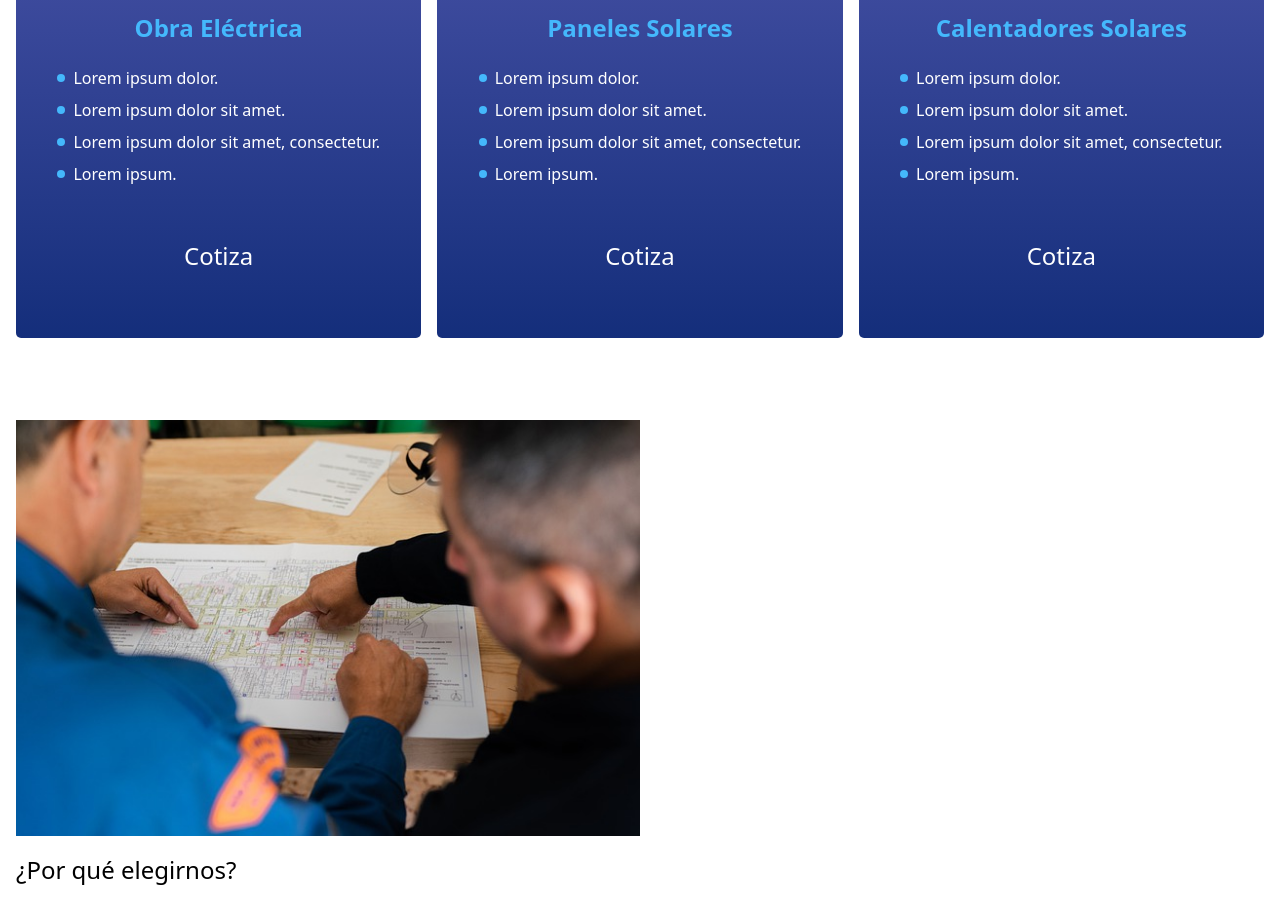
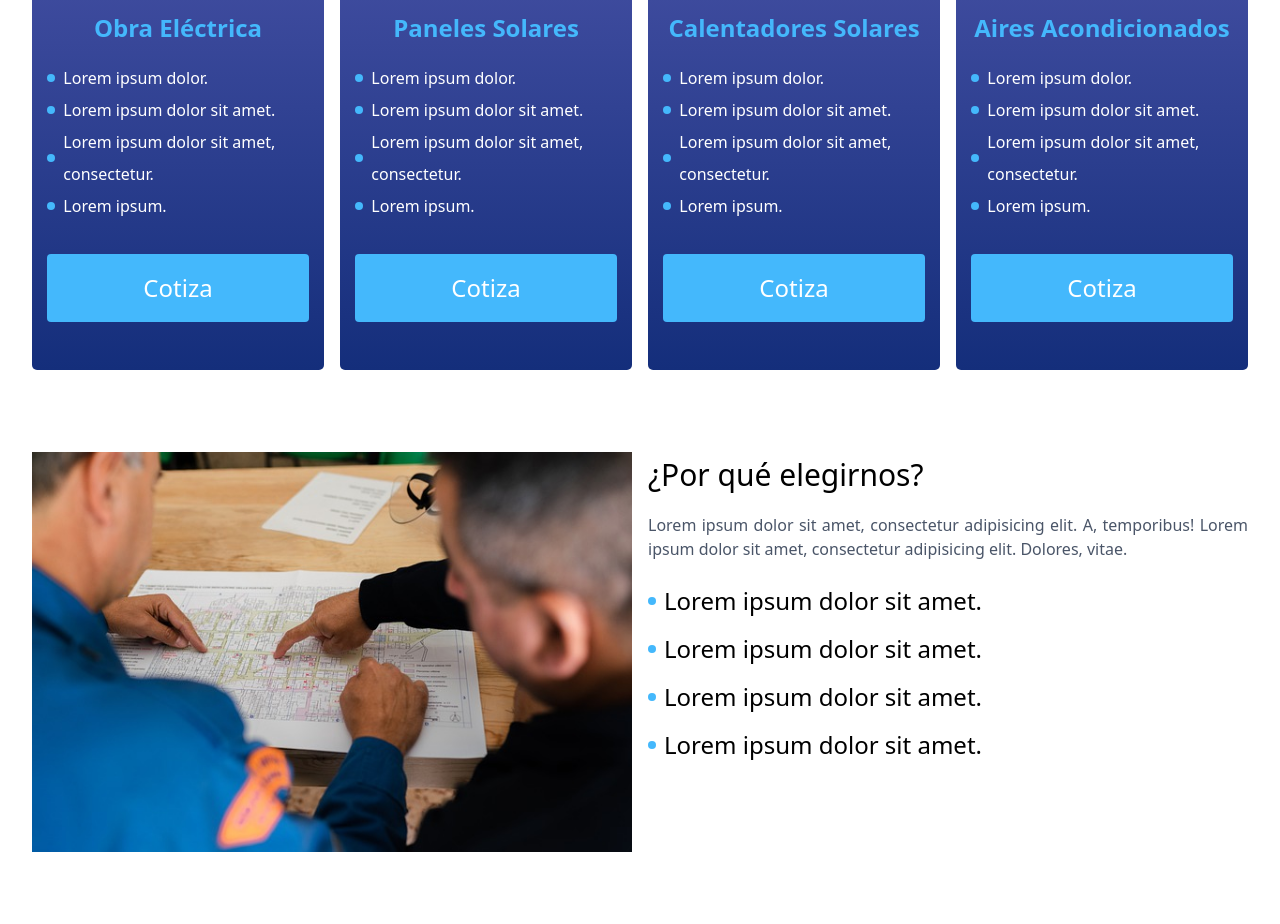
Before and after one commit to Jozaguts/proe-solar, a Nuxt app: page / in a window 1280 px wide. Shown: the part 1140-2064 px from the top of the page. Built offline with nearby package versions, Linux system fonts and the light colour scheme.

Commit message:
add card about us

```diff
--- a/assets/css/main.css
+++ b/assets/css/main.css
@@ -40,3 +40,19 @@
 .text-second-color{
   color: var(--second-color);
 }
+.li-text-custom{
+  position: relative;
+}
+.li-text-custom:before{
+  width: 8px;
+  height: 8px;
+  -webkit-border-radius: 50%;
+  -moz-border-radius: 50%;
+  border-radius: 50%;
+  content: '';
+  position: absolute;
+  left: 0;
+  top: 50%;
+  transform: translateY(-50%);
+  background: var(--info-color);
+}
--- a/components/AboutArea.vue
+++ b/components/AboutArea.vue
@@ -1,8 +1,19 @@
 <template>
     <div class="container mx-auto">
-      <div class="grid grid-cols-1 sm:grid-cols-1 md:grid-cols-1 lg:grid-cols-2 xl:grid-cols-2">
+      <div class="grid col-gap-4 grid-cols-1 sm:grid-cols-1 md:grid-cols-1 lg:grid-cols-2 xl:grid-cols-2">
         <div class="container mx-auto mb-4">
-          <img :src="image.src" :alt="image.alt">
+          <img :src="image.src" :alt="image.alt" class="w-full">
+        </div>
+        <div class="content-container">
+          <h1 class="text-3xl mb-4">¿Por qué elegirnos? </h1>
+          <p class="text-gray-700 text-justify mb-4">Lorem ipsum dolor sit amet, consectetur adipisicing elit. A, temporibus! Lorem ipsum dolor sit amet, consectetur adipisicing elit. Dolores, vitae.</p>
+          <ul class="pb-8 ">
+            <li class="text-left text-2xl li-text-custom pl-4 leading-loose">Lorem ipsum dolor sit amet.</li>
+            <li class="text-left text-2xl li-text-custom pl-4 leading-loose">Lorem ipsum dolor sit amet.</li>
+            <li class="text-left text-2xl li-text-custom pl-4 leading-loose">Lorem ipsum dolor sit amet.</li>
+            <li class="text-left text-2xl li-text-custom pl-4 leading-loose">Lorem ipsum dolor sit amet.</li>
+          </ul>
+
         </div>
       </div>
     </div>
--- a/components/ServiceCard.vue
+++ b/components/ServiceCard.vue
@@ -11,11 +11,11 @@
           <li v-for="feature in data.features"
               :key="feature"
               v-text="feature"
-              class="text-white text-left li-text-feature pl-4 text-base leading-loose"
+              class="text-white text-left li-text-custom pl-4 text-base leading-loose"
           ></li>
         </ul>
         <div class="btn-container mb-4">
-          <button class="btn text-white font-medium bg-info px-24 py-4 rounded">Cotiza</button>
+          <button class="btn text-white font-medium bg-info-color px-24 py-4 rounded">Cotiza</button>
         </div>
       </div>
     </div>
@@ -44,20 +44,5 @@
   width: 100%;
   max-width: 70px;
 }
-.li-text-feature{
-  position: relative;
-}
-  .li-text-feature:before{
-    width: 8px;
-    height: 8px;
-    -webkit-border-radius: 50%;
-    -moz-border-radius: 50%;
-    border-radius: 50%;
-    content: '';
-    position: absolute;
-    left: 0;
-    top: 50%;
-    transform: translateY(-50%);
-    background: var(--info-color);
-  }
+
 </style>
--- a/components/ServicesArea.vue
+++ b/components/ServicesArea.vue
@@ -5,7 +5,7 @@
       <h1 class="font-bold text-2xl md:text-5xl mb-2"> Lorem ipsum dolor. </h1>
       <h2 class="text-center text-gray-700 mb-8"> Lorem ipsum dolor sit amet, consectetur adipisicing </h2>
   </div>
-  <div class="grid col-gap-4 grid-cols-1 sm:grid-cols-1 md:grid-cols-1 md:text-2xl lg:grid-cols-3  xl:grid-cols-3 services-card-container px-4">
+  <div class="grid col-gap-4 grid-cols-1 sm:grid-cols-1 md:grid-cols-2 md:text-2xl lg:grid-cols-2  xl:grid-cols-4 services-card-container ">
     <div class="services-card-container__service" v-for="servicio in servicios">
       <service-card  :key="servicio.id" :data="servicio"> </service-card>
     </div>
@@ -36,7 +36,7 @@
             ],
 
           },{
-            id: 1,
+            id: 2,
             src: "/img/solar-panel.svg",
             alt: "imagen paneles solares",
             title: "Paneles Solares",
@@ -47,11 +47,25 @@
               'Lorem ipsum.'
             ],
 
-          },{
-            id: 1,
+          },
+          {
+            id: 3,
             src: "/img/heater.svg",
             alt: "imagen calentadores solares",
             title: "Calentadores Solares",
+            features:[
+              'Lorem ipsum dolor.',
+              'Lorem ipsum dolor sit amet.',
+              'Lorem ipsum dolor sit amet, consectetur.',
+              'Lorem ipsum.'
+            ],
+
+          },
+          {
+            id: 4,
+            src: "/img/air-conditioner.svg",
+            alt: "imagen calentadores solares",
+            title: "Aires Acondicionados",
             features:[
               'Lorem ipsum dolor.',
               'Lorem ipsum dolor sit amet.',
--- a/pages/index.vue
+++ b/pages/index.vue
@@ -11,14 +11,11 @@
         <form-component></form-component>
       </div>
     </div><!--end hero-->
-      <section class="services-area">   <!--services area-->
+      <section class="services-area px-8">   <!--services area-->
         <services-area> </services-area>
       </section>  <!--end services area-->
-    <section class="about-area mb-10 mx-4">
+    <section class="about-area mb-10 px-8">
       <about-area :image="aboutImage"></about-area>
-      <div class="title-container">
-        <h1 class="text-2xl">¿Por qué elegirnos? </h1>
-      </div>
     </section>
 
 
```
